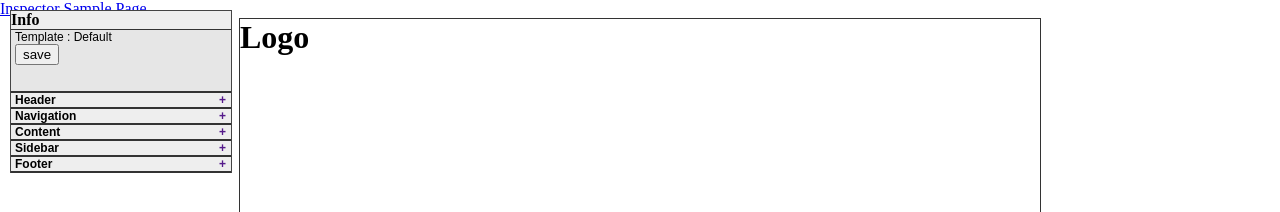
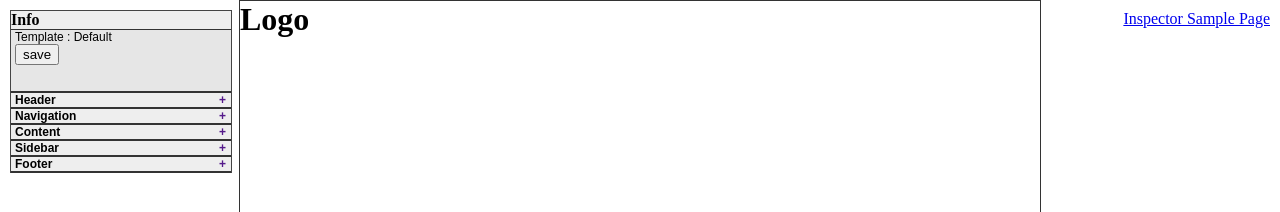
Before and after one commit to MWins/tuner, a plain HTML site: page index.html in a window 1280 px wide. Shown: the top 212 px of the page. Drawn offline with Linux system fonts and the light colour scheme.

Commit message:
Update index.html

```diff
--- a/index.html
+++ b/index.html
@@ -218,7 +218,7 @@ Box 1:
 
 
 
-<a href="inspector.html"> Inspector Sample Page </a>
+<a href="inspector.html" style="position: absolute;top: 10px; right: 10px; "> Inspector Sample Page </a>
 
 
 
```
